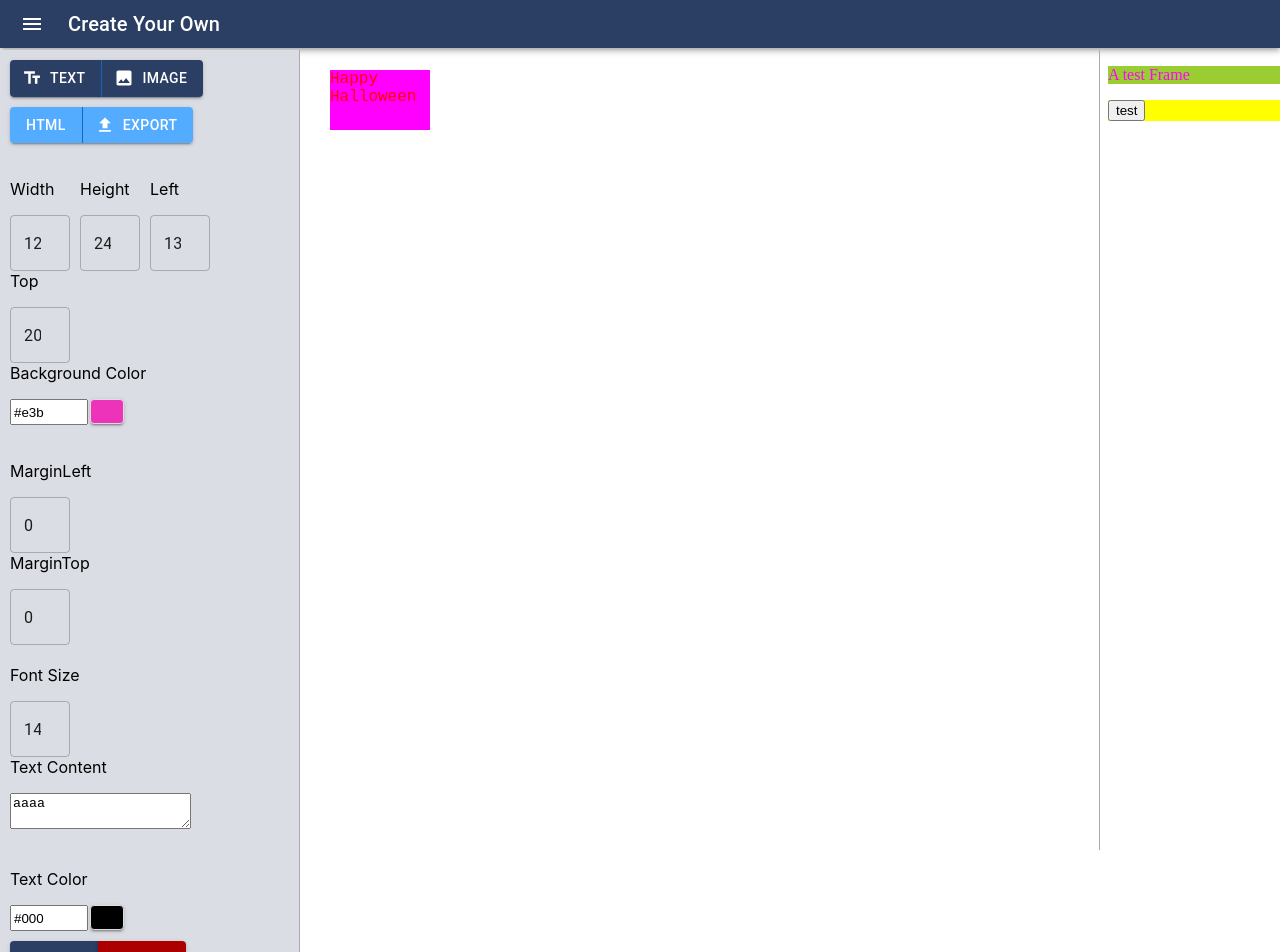
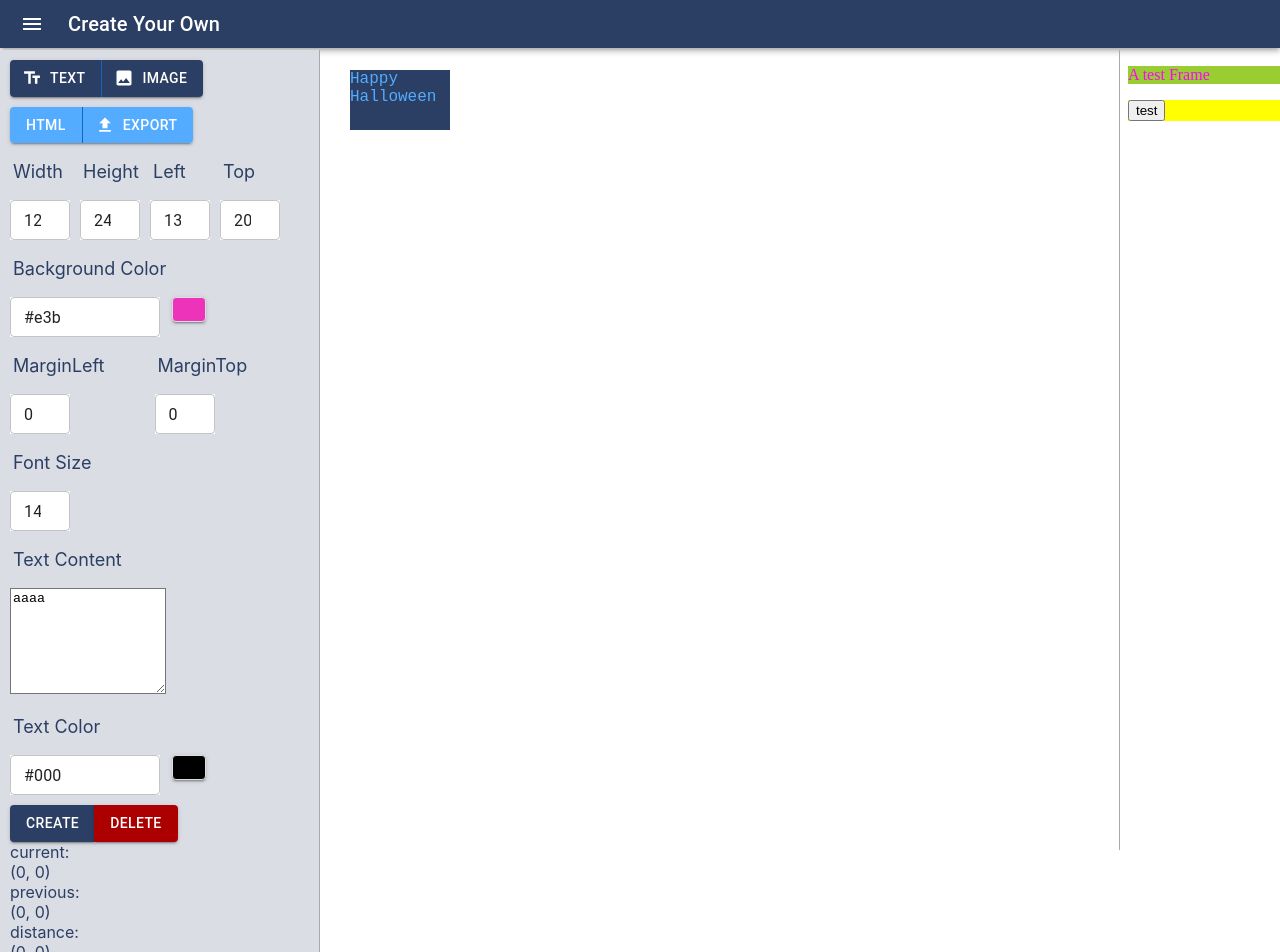
Before and after one commit to rain72510/Create-your-own-Simple-Website-Builder, a React (Create React App) app: page /test in a window 1280 px wide. Shown: the top 952 px of the page. Built offline with nearby package versions, Linux system fonts and the light colour scheme.

Commit message:
UI update

```diff
--- a/src/App.js
+++ b/src/App.js
@@ -32,7 +32,7 @@ function App() {
 				"position": "absolute",
 				"top": "20px",
 				"left": "30px",
-				"background-color": "#f0f",
+				"background-color": "rgb(43, 62, 99)",
 				"height": "60px", // added
 				"width": "100px", // added
 				"overflow-x": "hidden", // added
@@ -41,8 +41,8 @@ function App() {
 			"innerStyle": {
 				"font-family": "'Courier New', Courier, monospace",
 				"margin": "0px", // added
-				"font-size": "14", // added
-				"color": "#f00", // added
+				"font-size": "16", // added
+				"color": "#53acff", // added
 				"height": "60px", // added
 				"width": "100px", // added
 				"margin-left": "0px",
--- a/src/container/controlPanel/ColorPicker.js
+++ b/src/container/controlPanel/ColorPicker.js
@@ -15,7 +15,6 @@ const ColorPicker = (props) => {
 				marginLeft: "20px", position: "absolute",
 				top: props.position.top, left: props.position.left
 			}}
-
 		>
 			<SketchPicker
 				color={props.color}
--- a/src/container/controlPanel/ControlPanel.css
+++ b/src/container/controlPanel/ControlPanel.css
@@ -10,7 +10,7 @@
 
   border-right: 1px solid rgb(170, 170, 170);
   background-color: rgb(219, 221, 228);
-  width: 300px;
+  width: 320px;
   height: fit-content;
   user-select: none;
 }
@@ -20,8 +20,11 @@
 	flex-wrap: wrap;
 }
 
-.flexbox {
-	display: flex;
+p {
+  padding-left: "3px";
+  width: "auto";
+  font-size: "18px";
+  color: "rgb(43, 62, 99)";
 }
 
 .showCoordinate {
--- a/src/container/controlPanel/ControlPanel.js
+++ b/src/container/controlPanel/ControlPanel.js
@@ -17,15 +17,17 @@ const ACCESS_KEY="9ZM61M-0xPrLVshNpTEQpvm2ekEgqkP1avxAsD3xCTA";
 
 const NumberInput = (props) => {
 	return (
-		<div style={{ paddingTop: "20px"}}>
-			<p>{props.name}</p>
+		<div>
+			<p style={{paddingLeft: "3px", width: "auto", fontSize: "18px", color: "rgb(43, 62, 99)"}}>{props.name}</p>
 			<TextField
 				type="number"
 				value={props.value}
+				size={"small"}
 				onChange={(e) => {props.onChange(e.target.value)}}
 				style={{
+					backgroundColor: "white",
 					width: "60px",
-					height: "20px",
+					height: "auto",
 					position: "static",
 					marginRight: "10px"
 				}}/>
@@ -43,9 +45,10 @@ const ColorInput = (props) => {
 	console.log("color in ColorInput: ", color);
 	return (
 		<div style={{ marginTop: "15px"}}>
-			<p>{props.name}</p>
+			<p style={{paddingLeft: "3px", width: "auto", fontSize: "18px", color: "rgb(43, 62, 99)"}}>{props.name}</p>
 			<div style={{display: "flex", flexDirection: "row"}}>
-				<input
+				<TextField
+					size={"small"}
 					type="text"
 					value={
 						color[0] === "#"?
@@ -56,8 +59,11 @@ const ColorInput = (props) => {
 					onChange={(e) => {setColor(e.target.value)}}
 					placeholder="#"
 					style={{
-						width: "70px",
-						height: "20px",
+						backgroundColor: "white",
+						width: "150px",
+						height: "auto",
+						position: "static",
+						marginRight: "10px"
 					}}
 				/>
 				<Button variant = "contained"
@@ -147,7 +153,7 @@ const BackgroundColorInput = () => {
 		updateComponent,
 	} = useContext(Context);
 	return (
-		<div style={{ paddingTop: "20px"}}>
+		<div>
 			<ColorInput
 				name="Background Color"
 				value={outerStyle["background-color"]}
@@ -173,7 +179,7 @@ const TextFontSize = () => {
 	} = useContext(Context);
 
 	return (
-		<div style={{ paddingTop: "20px"}}>
+		<div>
 			<NumberInput name="Font Size" value={parseFloat(innerStyle["font-size"])} onChange={(v) => {
 				const currInnerStyle = innerStyle;
 				setInnerStyle({...currInnerStyle, "font-size": `${v}px`})
@@ -198,7 +204,7 @@ const TextColorInput = () => {
 	console.log('innerStyle in TextColorInput: ', innerStyle);
 	console.log('innerStyle.color in TextColorInput: ', innerStyle.color);
 	return (
-		<div style={{ paddingTop: "20px"}}>
+		<div>
 			<ColorInput
 				name="Text Color"
 				value={innerStyle.color}
@@ -232,7 +238,7 @@ const InnerStylePositionInput = () => {
 		updateComponent,
 	} = useContext(Context);
 	return (
-		<div className="InnerStylePositionInput">
+		<div className="InnerStylePositionInput" style={{display: "flex", flexDirection: "row", gap: "50px"}}>
 			<NumberInput name="MarginLeft" value={parseFloat(innerStyle["margin-left"])} onChange={(v) => {
 				const currInnerStyle = innerStyle;
 				setInnerStyle({...currInnerStyle, "margin-left": `${v}px`})
@@ -272,10 +278,17 @@ const TextContent = () => {
 		updateComponent
 	} = useContext(Context);
 	return (
-		<div style={{ paddingTop: "20px"}}>
-			<p>Text Content</p>
+		<div>
+			<p style={{paddingLeft: "3px", width: "auto", fontSize: "18px", color: "rgb(43, 62, 99)"}}>Text Content</p>
 			<textarea
 				value={textContent.text}
+				style={{
+					backgroundColor: "white",
+					width: "150px",
+					height: "100px",
+					position: "static",
+					marginRight: "10px"
+				}}
 				onChange={(e) => {
 					setTextContent({
 						...textContent,
@@ -385,8 +398,8 @@ const ImgSearch = (props) => {
 	}, [images]);
 
 	return (
-		<div style={{zIndex: 10}}>
-			<div className="flexbox" style={{alignItems: "stretch"}}>
+		<div style={{zIndex: 10, alignContent: "center", height: "300px"}}>
+			<div className="flexbox" style={{padding: "5px"}}>
 				<input
 					className='textSearch'
 					value={textInput}
@@ -396,7 +409,7 @@ const ImgSearch = (props) => {
 					placeholder='Search for pictures.'
 					/>
 			</div>
-			<div className="flexbox" style={{alignItems: "stretch"}}>
+			<div className="flexbox" style={{padding: "5px"}}>
 				<button
 					className='textSearchButton'
 					onClick={(e) => {
@@ -410,19 +423,25 @@ const ImgSearch = (props) => {
 			{imgList.length === 0?
 				<p>No Results</p>
 				:
-				<div className='searchResult flexbox'>
-					<div>
+				<div className='searchResult flexbox' style={{alignItems: "stretch"}}>
+					<div style={{alignItems: "stretch"}}>
 						{imgList}
 					</div>
-					<button
+					<div>
+						<Button
+							sx={{
+								position:"static",
+								marginLeft:"10px"
+							}}
 							className='textSearchButton'
 							onClick={(e) => {
 								sendQuery(e);
 								setNumberPage(numberPage + 1);
 							}}
 						>
-						Diplay More
-					</button>
+							Display More
+						</Button>
+					</div>
 				</div>
 			}
 		</div>
@@ -437,7 +456,7 @@ const ImgSizeInput = () => {
 		currentSelectedId,
 	} = useContext(Context);
 	return (
-		<div>
+		<div style={{display: "flex", flexDirection: "row", gap: "30px"}}>
 			<NumberInput name="Image Width" value={parseFloat(innerStyle.width)} onChange={(v) => {
 				const currInnerStyle = innerStyle;
 				setInnerStyle({...currInnerStyle, width: `${v}px`})
@@ -519,20 +538,27 @@ const ImgPanel = () => {
 	return (
 		<div>
 			<ImgSizeInput/>
-			<button
+			<Button
+				sx = {{backgroundColor : "#53acff", marginTop : "10px", color: "rgb(43, 62, 99)", marginBottom: "5px", ":hover": {
+				bgcolor: "rgb(43, 62, 99)",
+				color: "white",
+					marginBottom: "5px",
+					position: "static"
+				}}}
+				variant="outlined"
 				onClick={(e) => {
 					setShowSearchOnUnsplash(!showSearchOnUnsplash);
 				}}
 			>
 				Search On Unsplash!
-			</button>
+			</Button>
 			{
 				showSearchOnUnsplash
 				&&
 				<div
 					style={{
-						width: "270px",
-						height: "200px",
+						width: "280px",
+						height: "300px",
 						overflowY: "scroll",
 					}}
 				>
@@ -540,7 +566,7 @@ const ImgPanel = () => {
 				</div>
 			}
 			<div>
-				<p>current image: </p>
+				<p style={{paddingLeft: "3px", width: "auto", fontSize: "18px", color: "rgb(43, 62, 99)"}}>current image: </p>
 				{currentImg}
 			</div>
 		</div>
@@ -657,7 +683,7 @@ const ControlPanel = () => {
 				}}
 				sx = {{backgroundColor: "rgb(43, 62, 99)", marginTop : "10px"}}
 			>
-				Create!
+				Create
 			</Button>
 			<Button
 				variant = "contained"
@@ -667,26 +693,26 @@ const ControlPanel = () => {
 					}
 				}}
 				sx = {{backgroundColor : '#ac0000', marginTop : "10px", ":hover": {
-					bgcolor: "#ef3c3c",
+					bgcolor: "#d30000",
 					color: "white"
 					}}}
 			>
-				Delete!
+				Delete
 			</Button>
 			</ButtonGroup>
 
-			<div className="showCoordinate flexbox" style={{position: "static", gap: "20px", width: "300px", justifyContent: "center"}}>
+			<div className="showCoordinate flexbox" style={{position: "static", gap: "20px", width: "300px", justifyContent: "start"}}>
 				<div style={{display: "flex", flexDirection: "column"}}>
-					<p style={{margin: "0"}}> current:</p>
-					<p style={{margin: "0"}}> ({currentPoint.x}, {currentPoint.y})</p>
+					<p style={{margin: "0", color: "rgb(43, 62, 99)"}}> current:</p>
+					<p style={{margin: "0", color: "rgb(43, 62, 99)"}}> ({currentPoint.x}, {currentPoint.y})</p>
 				</div>
 				<div style={{display: "flex", flexDirection: "column"}}>
-					<p style={{margin: "0"}}> previous:</p>
-					<p style={{margin: "0"}}> ({previousPoint.x}, {previousPoint.y})</p>
+					<p style={{margin: "0", color: "rgb(43, 62, 99)"}}> previous:</p>
+					<p style={{margin: "0", color: "rgb(43, 62, 99)"}}> ({previousPoint.x}, {previousPoint.y})</p>
 				</div>
 				<div style={{display: "flex", flexDirection: "column"}}>
-					<p style={{margin: "0"}}> distance:</p>
-					<p style={{margin: "0"}}> ({delta.x}, {delta.y})</p>
+					<p style={{margin: "0", color: "rgb(43, 62, 99)"}}> distance:</p>
+					<p style={{margin: "0", color: "rgb(43, 62, 99)"}}> ({delta.x}, {delta.y})</p>
 				</div>
 				{/* <p>previous: ({previousPoint.x}, {previousPoint.y})</p>
 				<p>distance: ({delta.x}, {delta.y})</p> */}
--- a/src/container/header/Header.js
+++ b/src/container/header/Header.js
@@ -1,6 +1,5 @@
 import * as React from 'react';
 import AppBar from '@mui/material/AppBar';
-import Box from '@mui/material/Box';
 import Toolbar from '@mui/material/Toolbar';
 import Typography from '@mui/material/Typography';
 import IconButton from '@mui/material/IconButton';
--- a/src/container/viewer/Viewer.css
+++ b/src/container/viewer/Viewer.css
@@ -1,7 +1,7 @@
 .Viewer {
   position: absolute;
   top: 50px;
-  left: 1100px;
+  left: 1120px;
 
   box-sizing: border-box;
   /* background-color: white; */
--- a/src/container/workspace/Workspace.css
+++ b/src/container/workspace/Workspace.css
@@ -5,7 +5,7 @@
 
   position: absolute;
   top: 50px;
-  left: 300px;
+  left: 320px;
 
   box-sizing: border-box;
   border-right: 1px solid rgb(170, 170, 170);
--- a/src/container/workspace/Workspace.js
+++ b/src/container/workspace/Workspace.js
@@ -7,7 +7,7 @@ import Img from "../../component/Img";
 
 import "./Workspace.css";
 
-const workspaceX = 300;
+const workspaceX = 320;
 const workspaceY = 50;
 
 const ComponentItem = (props) => {
@@ -15,7 +15,7 @@ const ComponentItem = (props) => {
 		currentSelectedId,
 	} = useContext(Context);
 
-	var outerStyle = (currentSelectedId == props.id?
+	var outerStyle = (currentSelectedId === props.id?
 		{...props.outerStyle, "box-shadow": "5px 5px",}:
 		props.outerStyle
 	)
```
Also changed, not shown: public/iframe/Page12.html (+1 -1 lines), 1 other file (tests, documents, lock files or other folders). Lines whose indentation alone changed are shown as unchanged.
